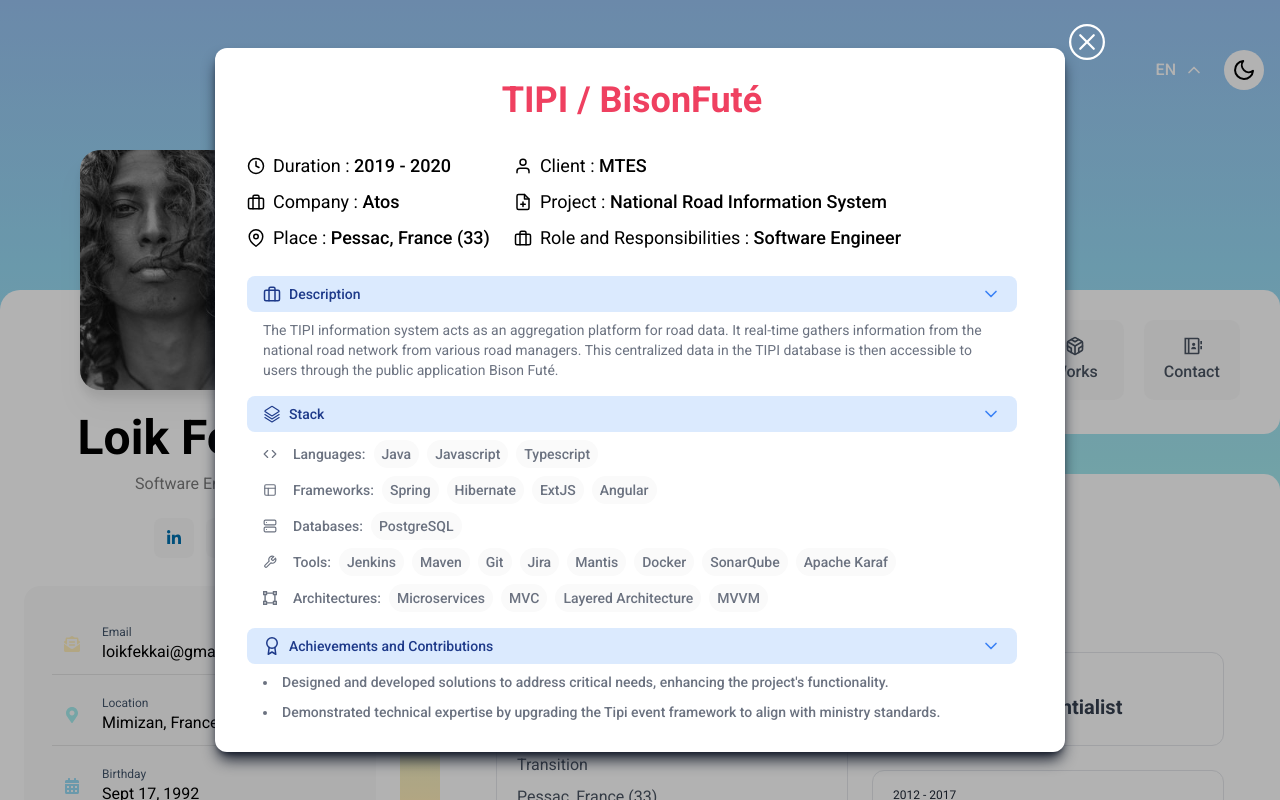
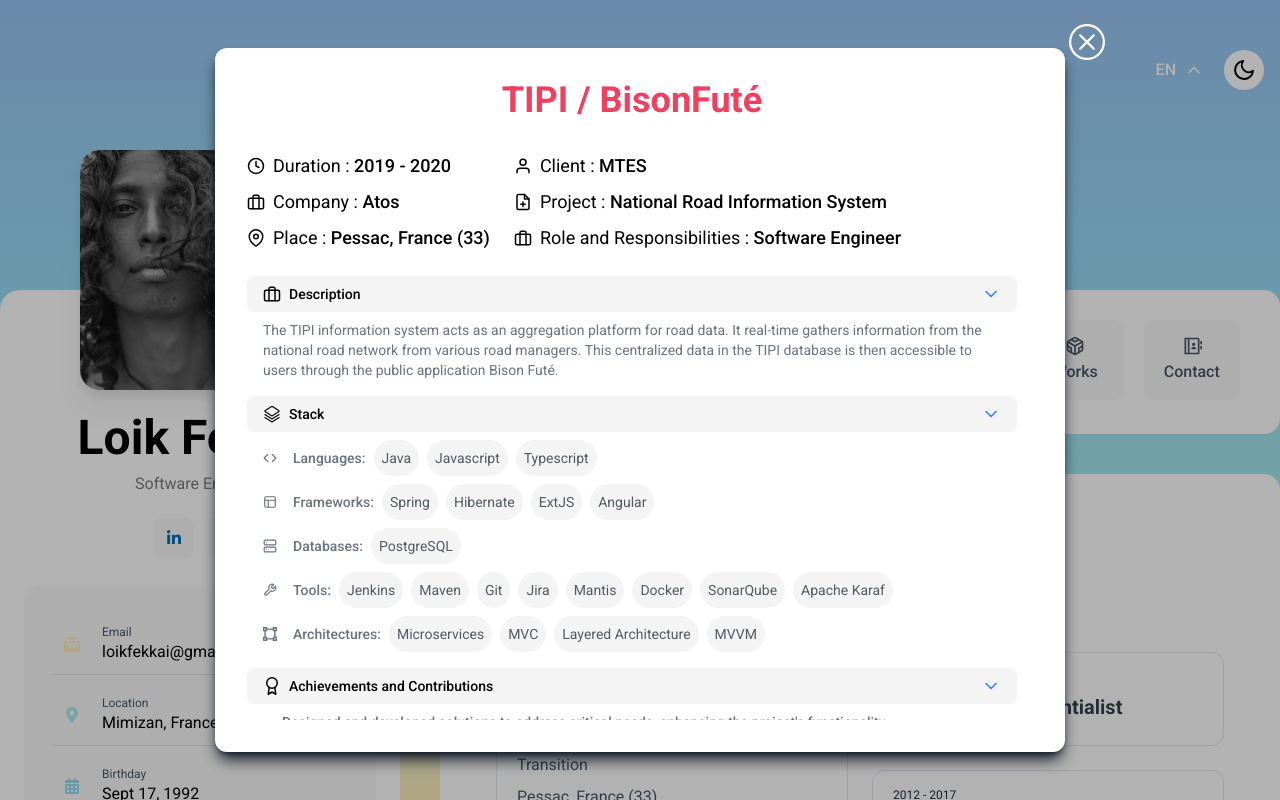
Before and after one commit to Lokicoule/portfolio, a React (Vite) app: page /fr/resume in a window 1280 px wide. Both pictures are taken after a click on the element 672 px from the left and 739 px from the top of the page. Shown: the top 800 px of the page. Built offline with nearby package versions, Linux system fonts and the light colour scheme.

Commit message:
feat: add tag component

```diff
--- a/src/index.css
+++ b/src/index.css
@@ -17,6 +17,30 @@
 }
 
 @layer components {
+  .bg-primary {
+    @apply bg-primary-light dark:bg-primary-dark;
+  }
+
+  .bg-secondary {
+    @apply bg-secondary-light dark:bg-secondary-dark;
+  }
+
+  .bg-tertiary {
+    @apply bg-tertiary-light dark:bg-tertiary-dark;
+  }
+
+  .text-primary {
+    @apply text-primary-light dark:text-primary-dark;
+  }
+
+  .text-secondary {
+    @apply text-secondary-light dark:text-secondary-dark;
+  }
+
+  .text-tertiary {
+    @apply text-tertiary-light dark:text-tertiary-dark;
+  }
+
   .focus-no-outline {
     @apply focus:outline-none focus:ring-0;
   }
--- a/src/shared/components/adapters/@headlessui/Disclosure.tsx
+++ b/src/shared/components/adapters/@headlessui/Disclosure.tsx
@@ -18,7 +18,7 @@
     <HeadlessDisclosure as="div" className="mt-2" defaultOpen={defaultOpen}>
       {({ open }) => (
         <>
-          <HeadlessDisclosure.Button className="w-full flex justify-between rounded-lg px-4 py-2 text-sm font-medium text-blue-900 bg-blue-100 hover:bg-blue-200 focus-no-outline">
+          <HeadlessDisclosure.Button className="w-full flex justify-between rounded-lg px-4 py-2 text-sm font-medium bg-tertiary text-primary focus-no-outline">
             <div className="flex items-center">
               {icon}
               {title}
--- a/src/shared/components/stack/Stack.tsx
+++ b/src/shared/components/stack/Stack.tsx
@@ -1,5 +1,6 @@
 import { FiCode, FiLayout, FiPackage, FiServer, FiTool } from "react-icons/fi";
 import { SiMaterialdesignicons } from "react-icons/si";
+import { Tag } from "../tag/Tag";
 
 export interface StackProps {
   languages?: string[];
@@ -68,16 +69,9 @@
                   {stackItem.icon}
                   <span className="ml-2 font-medium">{stackItem.title}:</span>
                 </span>
-                <div className="flex flex-wrap ml-2">
+                <div className="flex flex-wrap space-x-2 ml-2">
                   {stackItem.items.map((item, i) => (
-                    <span
-                      key={i}
-                      className={`${
-                        tag?.className || "tag"
-                      } px-2 py-1 rounded-full text-sm font-medium mr-2`}
-                    >
-                      {item}
-                    </span>
+                    <Tag key={i} text={item} className={tag?.className} />
                   ))}
                 </div>
               </li>
--- /dev/null
+++ b/src/shared/components/tag/Tag.tsx
@@ -0,0 +1,27 @@
+type TagProps = {
+  text: string;
+  className?: string;
+  icon?: {
+    element: React.ReactNode;
+    className?: string;
+  };
+};
+
+type TagComponent = React.FC<TagProps>;
+
+export const Tag: TagComponent = ({ text, className, icon }) => {
+  return (
+    <div className="flex items-center p-2 rounded-full bg-tertiary text-tertiary">
+      <div className={className}>
+        {icon && (
+          <div
+            className={`flex items-center justify-center px-5 py-2 rounded-lg h-6 w-6 mr-2`}
+          >
+            <span className={icon.className}>{icon.element}</span>
+          </div>
+        )}
+        <span>{text}</span>
+      </div>
+    </div>
+  );
+};
--- a/tailwind.config.js
+++ b/tailwind.config.js
@@ -31,6 +31,10 @@
           light: "#fafafa",
           dark: "#121e26",
         },
+        tertiary: {
+          light: "#F4F4F4",
+          dark: "#02475E",
+        },
       },
       textColor: {
         primary: {
@@ -41,6 +45,10 @@
           light: "#121e26",
           dark: "#FAF7F0",
         },
+        tertiary: {
+          light: "#535962",
+          dark: "#F4F3F3",
+        },
       },
     },
   },
```
